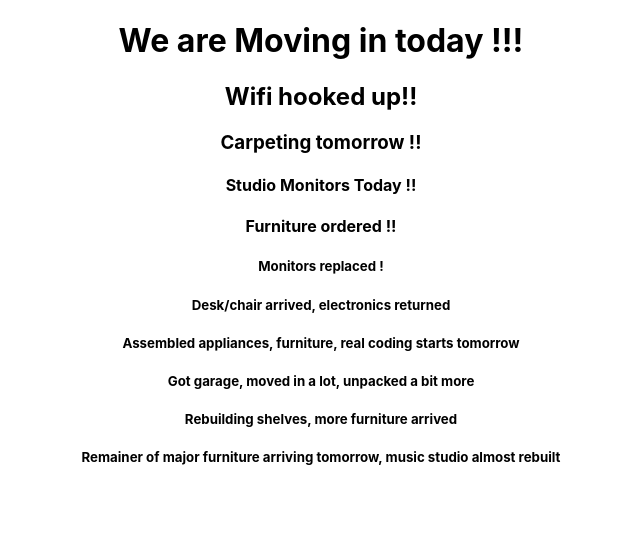
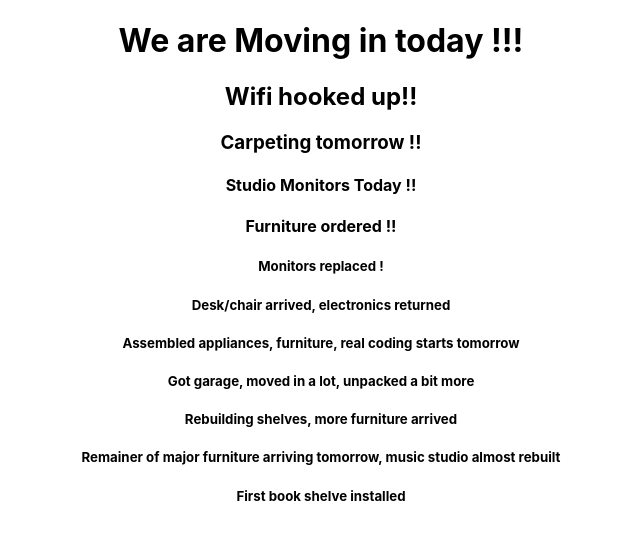
Before and after one commit to stevekutz/mov_inv_exp, a React (Create React App) app in the folder app/: page / in a window 1280 px wide. Shown: the top 540 px of the page, without its empty margins (319-959 px from the left). Built offline with nearby package versions, Linux system fonts and the light colour scheme.

Commit message:
info added 10b

```diff
--- a/app/src/App.js
+++ b/app/src/App.js
@@ -16,6 +16,7 @@ function App() {
         <h5> Got garage, moved in a lot, unpacked a bit more </h5>
         <h5> Rebuilding shelves, more furniture arrived </h5>
         <h5> Remainer of major furniture arriving tomorrow, music studio almost rebuilt</h5>
+        <h5> First book shelve installed </h5>
     </div>
   );
 }
```
